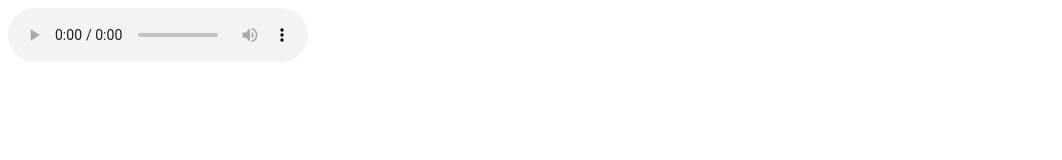
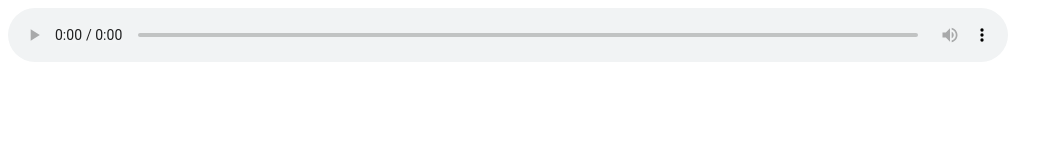
Before and after one commit to bnjmnhndrsn/audio-player, a plain HTML site: page index.html in a window 1280 px wide. Shown: the whole page, without its empty margins (0-1062 px from the left). Drawn offline with Linux system fonts and the light colour scheme.

Commit message:
make width wide

```diff
--- a/index.html
+++ b/index.html
@@ -1,5 +1,10 @@
 <html>
 <body>
+    <style>
+        audio {
+            width: 1000px;
+        }
+    </style>
     <div id="container"></div>
     <script src='script.js'></script>
 </body>
```
